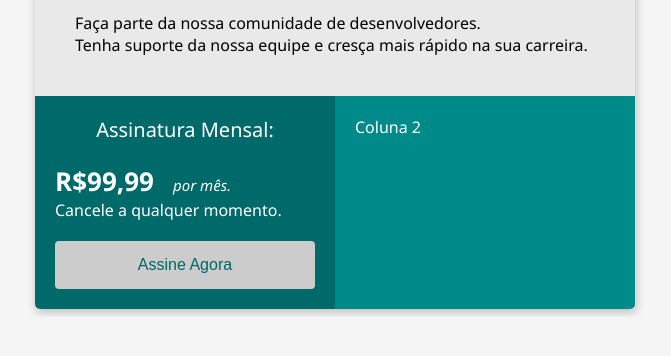
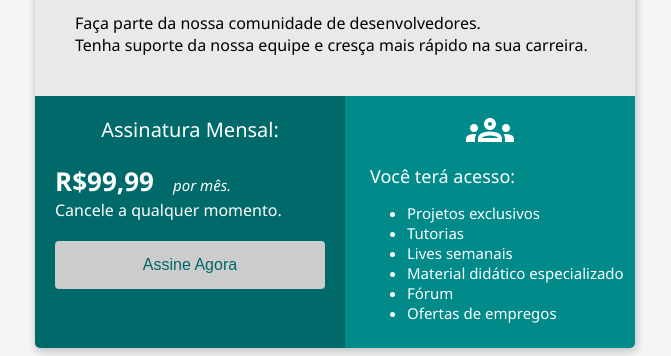
Before and after one commit to ArthurMotter/bootcamp-devjr-modulo2, a plain HTML site: page index.html in a window 1280 px wide. Shown: the part 633-989 px from the top of the page, without its empty margins (305-976 px from the left). Before the commit the page ends 950 px from the top, so only its background shows below. Drawn offline with Linux system fonts and the light colour scheme.

Commit message:
closes #5 tags ul e li

```diff
--- a/index.html
+++ b/index.html
@@ -57,7 +57,7 @@
             .col-2{
                 background-color: #008A8A;
                 width: 50%;
-                padding: 20px;
+                padding: 10px;
                 color: #FFFFFF;
             }
 
@@ -100,6 +100,22 @@
                 background-color: #E9E9E9;
             }
 
+            .list-title{
+                font-size: 18px;
+                margin-left: 15px;
+                margin-bottom: 15px;
+                margin-top: 5px;
+            }
+
+            .list-text{
+                font-size: 15px;
+                margin-left: 12px;
+            }
+
+            .image-group{
+                text-align: center;
+            }
+
     </style>
 
 
@@ -137,7 +153,21 @@
                 </div>
             </div>
             <div class="col-2">
-                Coluna 2
+                <div class ="image-group">
+                    <object data="groups_white_48dp.svg" type="image/svg+xml"></object>
+                </div>
+
+                <div class="list-title">
+                    Você terá acesso:
+                </div>
+                <ul class="list-text">
+                    <li>Projetos exclusivos</li>
+                    <li>Tutorias</li>
+                    <li>Lives semanais </li>
+                    <li>Material didático especializado</li>
+                    <li>Fórum</li>
+                    <li>Ofertas de empregos</li>
+                </ul>
             </div>
         </div>
     </div>
```
Also changed, not shown: groups_white_48dp.svg (added).
